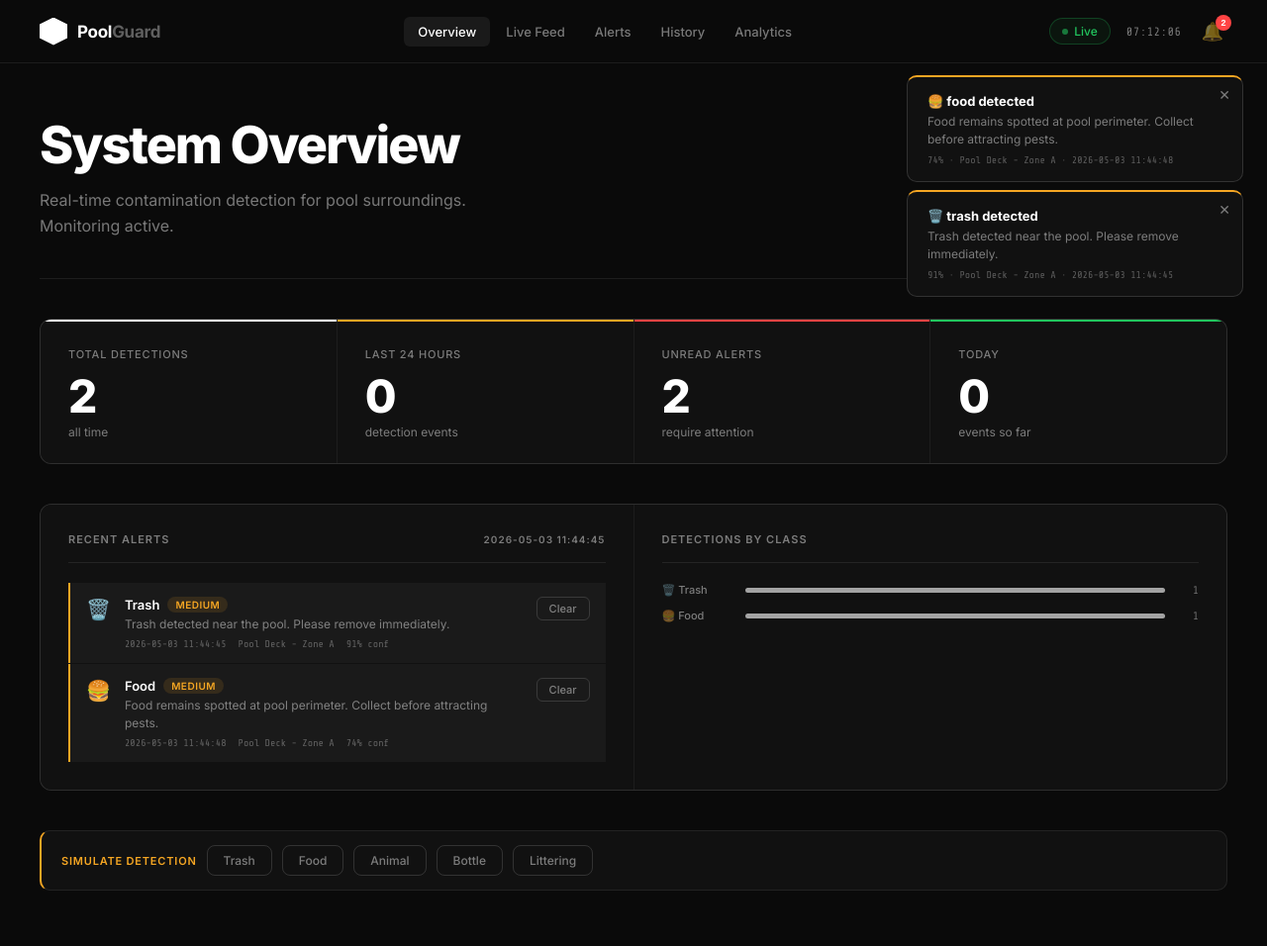
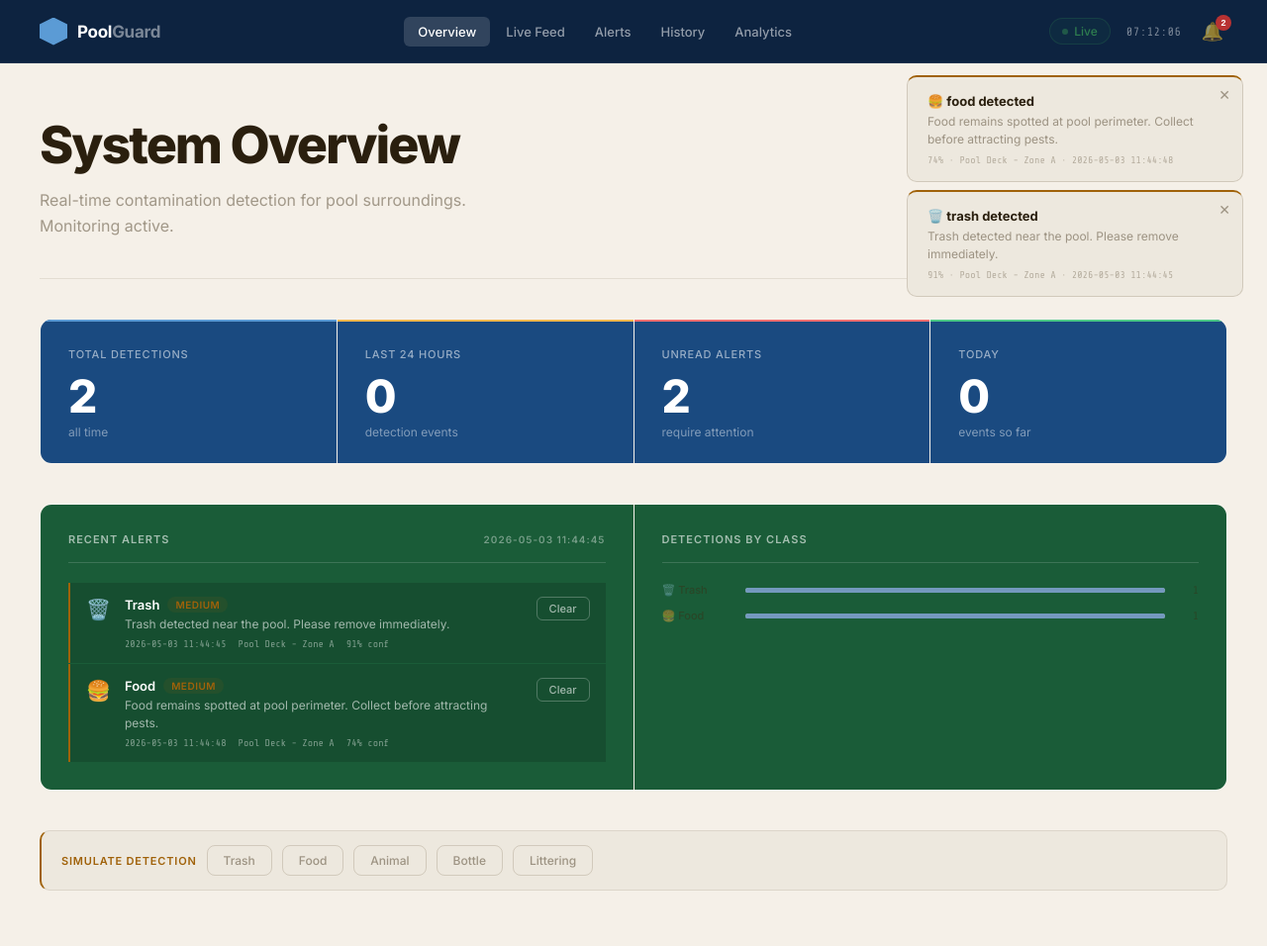
Before and after one commit to MugishaJoshua/POOL-SAFE, a Django app: page / in a window 1280 px wide. Shown: the whole page at 99% size. Run offline with Django 5.2, Linux system fonts and the light colour scheme; data comes from the database, SQL or seed files in the repository.

Commit message:
Fix: Changed the web page colour

```diff
--- a/templates/dashboard/index.html
+++ b/templates/dashboard/index.html
@@ -9,17 +9,23 @@
 <link href="https://fonts.googleapis.com/css2?family=Inter:wght@300;400;500;600;700;800;900&family=Share+Tech+Mono&display=swap" rel="stylesheet">
 <style>
   :root {
-    --bg:        #0a0a0a;
-    --surface:   #111111;
-    --surface2:  #1a1a1a;
-    --border:    rgba(255,255,255,0.08);
-    --border2:   rgba(255,255,255,0.14);
-    --accent:    #ffffff;
-    --danger:    #ff4444;
-    --warn:      #f5a623;
-    --ok:        #22c55e;
-    --text:      #ffffff;
-    --muted:     rgba(255,255,255,0.45);
+    --bg:        #F5F0E8;
+    --surface:   #EDE8DE;
+    --surface2:  #E4DDCF;
+    --border:    rgba(100,80,50,0.12);
+    --border2:   rgba(100,80,50,0.2);
+    --accent:    #3D2E1A;
+    --blue:      #2A6DB5;
+    --blue-bg:   rgba(42,109,181,0.08);
+    --blue-border: rgba(42,109,181,0.25);
+    --green:     #2E7D4F;
+    --green-bg:  rgba(46,125,79,0.08);
+    --green-border: rgba(46,125,79,0.25);
+    --danger:    #B83232;
+    --warn:      #A0620A;
+    --ok:        #2E7D4F;
+    --text:      #2A1F0E;
+    --muted:     rgba(60,45,20,0.45);
     --font:      'Inter', sans-serif;
     --font-mono: 'Share Tech Mono', monospace;
   }
@@ -42,8 +48,8 @@
     justify-content: space-between;
     padding: 0 40px;
     height: 64px;
-    background: var(--bg);
-    border-bottom: 1px solid var(--border);
+    background: #0D2340;
+    border-bottom: 1px solid rgba(255,255,255,0.08);
     position: sticky;
     top: 0;
     z-index: 100;
@@ -53,12 +59,12 @@
 
   .logo-mark {
     width: 28px; height: 28px;
-    background: #fff;
+    background: #5B9BD5;
     clip-path: polygon(50% 0%, 100% 25%, 100% 75%, 50% 100%, 0% 75%, 0% 25%);
   }
 
-  .logo-text { font-size: 17px; font-weight: 700; letter-spacing: -0.3px; color: #fff; }
-  .logo-text span { color: rgba(255,255,255,0.35); }
+  .logo-text { font-size: 17px; font-weight: 700; letter-spacing: -0.3px; color: #ffffff; }
+  .logo-text span { color: rgba(255,255,255,0.45); }
 
   .nav-links { display: flex; align-items: center; gap: 2px; }
 
@@ -66,7 +72,7 @@
     padding: 7px 14px;
     font-size: 13px;
     font-weight: 500;
-    color: var(--muted);
+    color: rgba(255,255,255,0.55);
     cursor: pointer;
     border-radius: 6px;
     transition: all .15s;
@@ -75,33 +81,33 @@
     font-family: var(--font);
   }
 
-  .nav-link:hover { color: #fff; background: var(--surface2); }
-  .nav-link.active { color: #fff; background: var(--surface2); }
+  .nav-link:hover { color: #fff; background: rgba(255,255,255,0.1); }
+  .nav-link.active { color: #fff; background: rgba(255,255,255,0.15); }
 
   .header-right { display: flex; align-items: center; gap: 16px; }
 
   .live-badge {
     display: flex; align-items: center; gap: 6px;
-    font-size: 12px; font-weight: 500; color: var(--ok);
+    font-size: 12px; font-weight: 500; color: var(--green);
     padding: 5px 12px;
-    border: 1px solid rgba(34,197,94,0.25);
+    border: 1px solid var(--green-border);
     border-radius: 100px;
-    background: rgba(34,197,94,0.06);
+    background: var(--green-bg);
   }
 
   .live-dot {
     width: 6px; height: 6px;
-    background: var(--ok); border-radius: 50%;
+    background: var(--green); border-radius: 50%;
     animation: blink 1.4s ease-in-out infinite;
   }
 
   @keyframes blink { 0%,100%{opacity:1} 50%{opacity:0.3} }
 
-  #clock { font-family: var(--font-mono); font-size: 12px; color: var(--muted); letter-spacing: 0.5px; }
+  #clock { font-family: var(--font-mono); font-size: 12px; color: rgba(255,255,255,0.45); letter-spacing: 0.5px; }
 
   #notif-bell {
     position: relative; cursor: pointer; font-size: 18px;
-    color: var(--muted); transition: color .2s; background: none; border: none; padding: 4px;
+    color: rgba(255,255,255,0.55); transition: color .2s; background: none; border: none; padding: 4px;
   }
   #notif-bell:hover { color: #fff; }
 
@@ -129,7 +135,7 @@
   /* ── HERO ── */
   .page-hero h1 {
     font-size: 52px; font-weight: 800; letter-spacing: -2px;
-    line-height: 1.05; color: #fff;
+    line-height: 1.05; color: var(--text);
   }
 
   .page-hero p {
@@ -142,8 +148,8 @@
   /* ── STAT GRID ── */
   .stat-grid {
     display: grid; grid-template-columns: repeat(4,1fr);
-    gap: 1px; background: var(--border);
-    border: 1px solid var(--border); border-radius: 12px; overflow: hidden;
+    gap: 1px; background: rgba(255,255,255,0.15);
+    border: 1px solid rgba(255,255,255,0.15); border-radius: 12px; overflow: hidden;
   }
 
   .three-col {
@@ -152,22 +158,31 @@
     border: 1px solid var(--border); border-radius: 12px; overflow: hidden;
   }
 
-  .stat-card { background: var(--surface); padding: 28px 28px 24px; position: relative; transition: background .15s; }
-  .stat-card:hover { background: var(--surface2); }
+  .stat-card { background: #1A4A80; padding: 28px 28px 24px; position: relative; transition: background .15s; }
+  .stat-card:hover { background: #1E5490; }
+
+  /* analytics stat cards stay beige */
+  .three-col .stat-card { background: var(--surface); }
+  .three-col .stat-card:hover { background: var(--surface2); }
 
   .stat-bar { position: absolute; top:0; left:0; right:0; height: 2px; }
-  .stat-bar.accent { background: #fff; }
-  .stat-bar.danger { background: var(--danger); }
-  .stat-bar.warn   { background: var(--warn); }
-  .stat-bar.ok     { background: var(--ok); }
+  .stat-bar.accent { background: #5B9BD5; }
+  .stat-bar.danger { background: #FF7070; }
+  .stat-bar.warn   { background: #FFB84D; }
+  .stat-bar.ok     { background: #4DC987; }
 
   .stat-label {
     font-size: 11px; font-weight: 500; letter-spacing: 0.8px;
-    text-transform: uppercase; color: var(--muted); margin-bottom: 12px;
+    text-transform: uppercase; color: rgba(255,255,255,0.55); margin-bottom: 12px;
   }
 
-  .stat-value { font-size: 46px; font-weight: 800; letter-spacing: -2px; color: #fff; line-height: 1; }
-  .stat-sub   { font-size: 12px; color: var(--muted); margin-top: 6px; }
+  .stat-value { font-size: 46px; font-weight: 800; letter-spacing: -2px; color: #ffffff; line-height: 1; }
+  .stat-sub   { font-size: 12px; color: rgba(255,255,255,0.45); margin-top: 6px; }
+
+  /* analytics cards keep beige text */
+  .three-col .stat-label { color: var(--muted); }
+  .three-col .stat-value { color: var(--text); }
+  .three-col .stat-sub   { color: var(--muted); }
 
   /* ── TWO COL ── */
   .two-col {
@@ -177,6 +192,11 @@
   }
 
   .card { background: var(--surface); padding: 28px; }
+
+  /* Overview green cards */
+  .overview-cards { background: rgba(255,255,255,0.2); border-color: rgba(255,255,255,0.2); }
+  .overview-cards .card { background: #1A5C38; }
+  .overview-cards .card:hover { background: #1E6840; }
 
   .card-solo {
     background: var(--surface);
@@ -189,6 +209,18 @@
     margin-bottom: 20px; padding-bottom: 16px;
     border-bottom: 1px solid var(--border);
     display: flex; align-items: center; justify-content: space-between;
+  }
+
+  /* green overview cards */
+  .overview-cards .card-title {
+    color: rgba(255,255,255,0.6);
+    border-bottom-color: rgba(255,255,255,0.15);
+  }
+
+  /* card-solo titles */
+  .card-solo .card-title {
+    color: var(--muted);
+    border-bottom-color: var(--border);
   }
 
   /* ── CAMERA ── */
@@ -236,45 +268,53 @@
     animation: slide-in .25s ease-out; position: relative;
   }
 
+  .overview-cards .notify-item {
+    background: rgba(0,0,0,0.15);
+    border-left-color: rgba(255,255,255,0.2);
+  }
+
   @keyframes slide-in { from{opacity:0;transform:translateX(-8px)} to{opacity:1;transform:translateX(0)} }
 
   .notify-item.high   { border-left-color: var(--danger); }
   .notify-item.medium { border-left-color: var(--warn); }
-  .notify-item.low    { border-left-color: var(--ok); }
+  .notify-item.low    { border-left-color: var(--green); }
 
   .notify-icon { font-size: 20px; flex-shrink: 0; padding-top: 1px; }
   .notify-body { flex: 1; min-width: 0; }
 
   .notify-title {
-    font-weight: 600; font-size: 13px; color: #fff;
+    font-weight: 600; font-size: 13px; color: var(--text);
     text-transform: capitalize; display: flex; align-items: center; gap: 8px;
   }
+  .overview-cards .notify-title { color: #ffffff; }
 
   .notify-msg  { font-size: 12px; color: var(--muted); margin-top: 3px; line-height: 1.5; }
+  .overview-cards .notify-msg { color: rgba(255,255,255,0.6); }
 
   .notify-meta {
     font-family: var(--font-mono); font-size: 10px; color: var(--muted);
-    margin-top: 5px; display: flex; gap: 12px; opacity: 0.7;
+    margin-top: 5px; display: flex; gap: 12px;
   }
+  .overview-cards .notify-meta { color: rgba(255,255,255,0.45); }
 
   .badge {
     display: inline-flex; align-items: center;
     padding: 2px 8px; font-size: 10px; font-weight: 600;
     text-transform: uppercase; letter-spacing: 0.5px; border-radius: 100px;
   }
-  .badge.high   { color: var(--danger); background: rgba(255,68,68,0.12); }
-  .badge.medium { color: var(--warn);   background: rgba(245,166,35,0.12); }
-  .badge.low    { color: var(--ok);     background: rgba(34,197,94,0.12); }
+  .badge.high   { color: var(--danger); background: rgba(184,50,50,0.1); }
+  .badge.medium { color: var(--warn);   background: rgba(160,98,10,0.1); }
+  .badge.low    { color: var(--green);  background: var(--green-bg); }
 
   /* ── BUTTONS ── */
   .ack-btn {
-    background: transparent; border: 1px solid var(--border2);
-    color: var(--muted); font-size: 11px; font-weight: 500;
+    background: transparent; border: 1px solid rgba(255,255,255,0.25);
+    color: rgba(255,255,255,0.6); font-size: 11px; font-weight: 500;
     padding: 4px 12px; border-radius: 6px; cursor: pointer;
     transition: all .15s; white-space: nowrap; align-self: flex-start;
     font-family: var(--font);
   }
-  .ack-btn:hover { border-color: rgba(255,255,255,0.3); color: #fff; }
+  .ack-btn:hover { border-color: rgba(255,255,255,0.6); color: #fff; background: rgba(255,255,255,0.1); }
 
   .demo-btn {
     background: transparent; border: 1px solid var(--border2);
@@ -282,10 +322,10 @@
     padding: 7px 16px; border-radius: 8px; cursor: pointer;
     transition: all .15s; font-family: var(--font);
   }
-  .demo-btn:hover { border-color: rgba(255,255,255,0.3); color: #fff; background: var(--surface2); }
+  .demo-btn:hover { border-color: var(--blue-border); color: var(--blue); background: var(--blue-bg); }
 
   .btn-primary {
-    background: #fff; border: none; color: #000;
+    background: var(--blue); border: none; color: #fff;
     font-size: 13px; font-weight: 600; padding: 8px 18px;
     border-radius: 8px; cursor: pointer; transition: opacity .15s;
     font-family: var(--font);
@@ -304,7 +344,7 @@
 
   .data-table td {
     padding: 12px 16px; border-bottom: 1px solid var(--border);
-    color: rgba(255,255,255,0.7); font-size: 12px;
+    color: var(--text); font-size: 12px;
   }
 
   .data-table tr:hover td { background: var(--surface2); }
@@ -312,8 +352,8 @@
 
   .class-chip {
     display: inline-flex; align-items: center; gap: 5px;
-    padding: 3px 10px; background: rgba(255,255,255,0.06);
-    border: 1px solid var(--border2); color: rgba(255,255,255,0.75);
+    padding: 3px 10px; background: var(--blue-bg);
+    border: 1px solid var(--blue-border); color: var(--blue);
     font-size: 11px; text-transform: capitalize;
     border-radius: 6px; font-weight: 500;
   }
@@ -341,7 +381,7 @@
 
   @keyframes toast-in { from{opacity:0;transform:translateY(-8px)} to{opacity:1;transform:translateY(0)} }
 
-  .toast-title { font-size: 13px; font-weight: 700; color: #fff; }
+  .toast-title { font-size: 13px; font-weight: 700; color: var(--text); }
   .toast-body  { font-size: 12px; color: var(--muted); margin-top: 4px; line-height: 1.5; }
 
   .toast-close {
@@ -351,6 +391,7 @@
 
   /* ── EMPTY ── */
   .empty { text-align: center; padding: 40px 20px; color: var(--muted); font-size: 13px; }
+  .overview-cards .empty { color: rgba(255,255,255,0.4); }
 
   /* ── PAGINATION ── */
   .pagination { display: flex; gap: 6px; justify-content: flex-end; margin-top: 16px; }
@@ -361,7 +402,7 @@
     padding: 5px 12px; border-radius: 6px; cursor: pointer;
     transition: all .15s; font-family: var(--font);
   }
-  .page-btn:hover, .page-btn.active { border-color: rgba(255,255,255,0.35); color: #fff; background: var(--surface2); }
+  .page-btn:hover, .page-btn.active { border-color: var(--blue-border); color: var(--blue); background: var(--blue-bg); }
 
   /* ── DEMO BAR ── */
   .demo-bar {
@@ -428,9 +469,9 @@
       <div class="stat-card"><div class="stat-bar danger"></div><div class="stat-label">Unread Alerts</div><div class="stat-value" id="stat-unread">0</div><div class="stat-sub">require attention</div></div>
       <div class="stat-card"><div class="stat-bar ok"></div><div class="stat-label">Today</div><div class="stat-value" id="stat-today">0</div><div class="stat-sub">events so far</div></div>
     </div>
-    <div class="two-col">
+    <div class="two-col overview-cards">
       <div class="card">
-        <div class="card-title"><span>Recent Alerts</span><span id="recent-ts" style="font-size:10px;color:var(--muted);">—</span></div>
+        <div class="card-title"><span>Recent Alerts</span><span id="recent-ts" style="font-size:10px;color:rgba(255,255,255,0.4);">—</span></div>
         <div class="notify-list" id="overview-notifs"><div class="empty">No alerts yet</div></div>
       </div>
       <div class="card">
@@ -465,7 +506,7 @@
       </div>
       <div class="camera-overlay"></div>
       <div class="cam-badge">
-        <span style="width:6px;height:6px;background:var(--ok);border-radius:50%;display:inline-block;animation:blink 1.2s ease-in-out infinite;"></span> REC
+        <span style="width:6px;height:6px;background:var(--green);border-radius:50%;display:inline-block;animation:blink 1.2s ease-in-out infinite;"></span> REC
       </div>
     </div>
     <div style="display:flex;gap:10px;align-items:center;">
@@ -716,9 +757,9 @@ function renderClassChart(byClass) {
         ${CLASS_ICONS[c.object_class]||''} ${c.object_class}
       </div>
       <div style="flex:1;background:var(--surface2);height:5px;border-radius:3px;">
-        <div style="width:${(c.count/max)*100}%;background:rgba(255,255,255,0.6);height:100%;border-radius:3px;transition:width .4s;"></div>
+        <div style="width:${(c.count/max)*100}%;background:var(--blue);height:100%;border-radius:3px;transition:width .4s;opacity:0.6;"></div>
       </div>
-      <div style="font-family:var(--font-mono);font-size:11px;color:rgba(255,255,255,0.4);width:22px;text-align:right;">${c.count}</div>
+      <div style="font-family:var(--font-mono);font-size:11px;color:var(--muted);width:22px;text-align:right;">${c.count}</div>
     </div>`).join('');
 }
 
@@ -729,7 +770,7 @@ function updateFeedLatest() {
   el.innerHTML=`
     <div style="padding:12px 0;text-align:center;">
       <div style="font-size:36px;margin-bottom:12px;">${CLASS_ICONS[n.object_class]||'⚠️'}</div>
-      <div style="font-size:20px;font-weight:700;text-transform:capitalize;color:#fff;letter-spacing:-0.5px;">${n.object_class}</div>
+      <div style="font-size:20px;font-weight:700;text-transform:capitalize;color:var(--text);letter-spacing:-0.5px;">${n.object_class}</div>
       <div style="margin-top:8px;"><span class="badge ${n.severity}">${n.severity}</span></div>
       <div style="font-family:var(--font-mono);font-size:11px;color:var(--muted);margin-top:10px;">${n.timestamp}</div>
       <div style="font-family:var(--font-mono);font-size:11px;color:var(--muted);">${n.confidence}% confidence</div>
@@ -778,15 +819,15 @@ function loadAnalytics() {
       data:{
         labels:d.daily.map(x=>x.date.slice(5)),
         datasets:[{data:d.daily.map(x=>x.count),
-          backgroundColor:'rgba(255,255,255,0.08)',
-          borderColor:'rgba(255,255,255,0.3)',
+          backgroundColor:'rgba(42,109,181,0.15)',
+          borderColor:'rgba(42,109,181,0.5)',
           borderWidth:1, borderRadius:3}]
       },
       options:{responsive:true,maintainAspectRatio:false,
         plugins:{legend:{display:false}},
         scales:{
-          x:{ticks:{color:'rgba(255,255,255,0.25)',font:{family:'Share Tech Mono',size:10}},grid:{color:'rgba(255,255,255,0.05)'}},
-          y:{ticks:{color:'rgba(255,255,255,0.25)',font:{family:'Share Tech Mono',size:10}},grid:{color:'rgba(255,255,255,0.05)'},beginAtZero:true}
+          x:{ticks:{color:'rgba(60,45,20,0.35)',font:{family:'Share Tech Mono',size:10}},grid:{color:'rgba(60,45,20,0.07)'}},
+          y:{ticks:{color:'rgba(60,45,20,0.35)',font:{family:'Share Tech Mono',size:10}},grid:{color:'rgba(60,45,20,0.07)'},beginAtZero:true}
         }
       }
     });
@@ -794,7 +835,7 @@ function loadAnalytics() {
     const sCtx=document.getElementById('severity-chart').getContext('2d');
     if(state.sevChart) state.sevChart.destroy();
     const sevOrder=['high','medium','low'];
-    const sevColors={high:'#ff4444',medium:'#f5a623',low:'#22c55e'};
+    const sevColors={high:'#B83232',medium:'#A0620A',low:'#2E7D4F'};
     state.sevChart=new Chart(sCtx,{
       type:'doughnut',
       data:{
@@ -803,7 +844,7 @@ function loadAnalytics() {
           backgroundColor:sevOrder.map(s=>sevColors[s]),borderWidth:0,hoverOffset:4}]
       },
       options:{responsive:true,maintainAspectRatio:false,
-        plugins:{legend:{labels:{color:'rgba(255,255,255,0.4)',font:{family:'Share Tech Mono',size:11},boxWidth:10}}}
+        plugins:{legend:{labels:{color:'rgba(60,45,20,0.5)',font:{family:'Share Tech Mono',size:11},boxWidth:10}}}
       }
     });
 
@@ -811,13 +852,13 @@ function loadAnalytics() {
     const maxC=Math.max(...d.by_class.map(c=>c.count),1);
     cb.innerHTML=d.by_class.map(c=>`
       <div style="display:grid;grid-template-columns:130px 1fr 44px;align-items:center;gap:16px;">
-        <div style="font-size:12px;font-weight:500;color:rgba(255,255,255,0.55);text-transform:capitalize;">
+        <div style="font-size:12px;font-weight:500;color:var(--muted);text-transform:capitalize;">
           ${CLASS_ICONS[c.object_class]||''} ${c.object_class}
         </div>
         <div style="background:var(--surface2);height:5px;border-radius:3px;">
-          <div style="width:${(c.count/maxC)*100}%;background:rgba(255,255,255,0.5);height:100%;border-radius:3px;"></div>
+          <div style="width:${(c.count/maxC)*100}%;background:var(--blue);height:100%;border-radius:3px;opacity:0.6;"></div>
         </div>
-        <div style="font-family:var(--font-mono);font-size:12px;color:rgba(255,255,255,0.35);text-align:right;">${c.count}</div>
+        <div style="font-family:var(--font-mono);font-size:12px;color:var(--muted);text-align:right;">${c.count}</div>
       </div>`).join('')||'<div class="empty">No data yet</div>';
   });
 }
```
